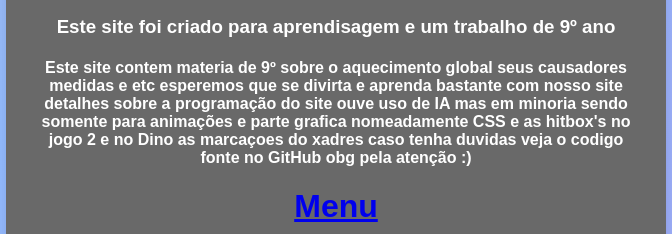
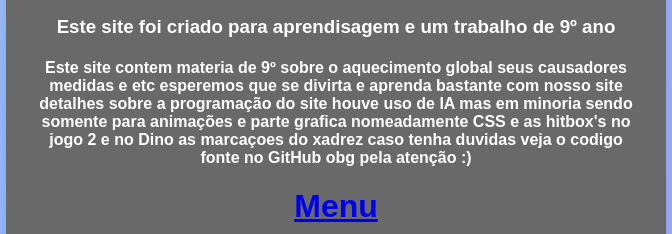
Before and after one commit to UserPT123/trabalhogeo, a plain HTML site: page informações.html in a window 1280 px wide. Shown: the part 351-585 px from the top of the page, 304-976 px from the left. Drawn offline with Linux system fonts and the light colour scheme.

Commit message:
Update informações.html

```diff
--- a/informações.html
+++ b/informações.html
@@ -26,7 +26,7 @@
 
       <h3> Este site foi criado para aprendisagem e um trabalho de 9º ano </h3>
 
-      <h4> Este site contem materia de 9º sobre o aquecimento global seus causadores medidas e etc esperemos que se divirta e aprenda bastante com nosso site detalhes sobre a programação do site ouve uso de IA mas em minoria sendo somente para animações e parte grafica nomeadamente CSS e as hitbox's no jogo 2 e no Dino as marcaçoes do xadres caso tenha duvidas veja o codigo fonte no GitHub obg pela atenção :)</h4>
+      <h4> Este site contem materia de 9º sobre o aquecimento global seus causadores medidas e etc esperemos que se divirta e aprenda bastante com nosso site detalhes sobre a programação do site houve uso de IA mas em minoria sendo somente para animações e parte grafica nomeadamente CSS e as hitbox's no jogo 2 e no Dino as marcaçoes do xadrez caso tenha duvidas veja o codigo fonte no GitHub obg pela atenção :)</h4>
 
      <p> <h1> <a href="index.html" title="Menu" > Menu </a> </h1>  </p>
 
```
